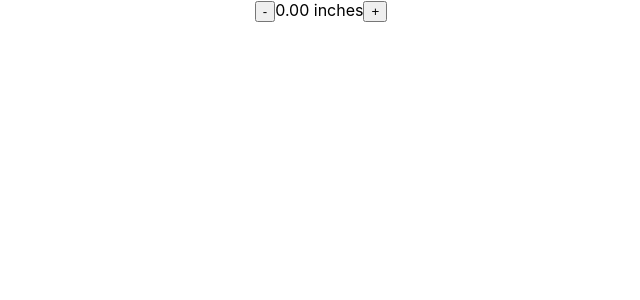
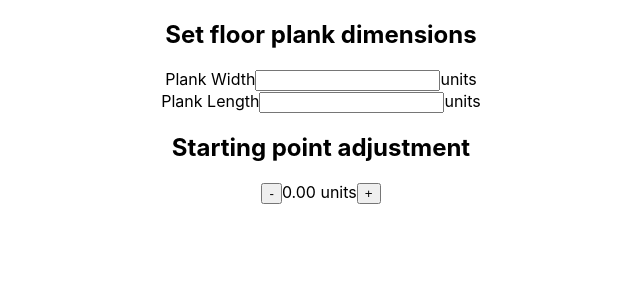
Before and after one commit to danielwlemmon/flooring-calculator, a React (Create React App) app: page / in a window 1280 px wide. Shown: the top 300 px of the page, without its empty margins (319-959 px from the left). Built offline with nearby package versions, Linux system fonts and the light colour scheme.

Commit message:
updated plank dimentions
plank dimensions is now an object that includes width and length.

```diff
--- a/src/Components/Calculator.js
+++ b/src/Components/Calculator.js
@@ -1,24 +1,52 @@
 import React, { useState } from 'react';
+import Measurements from './Measurements';
 
 function Calculator() {
-  const [startPoint, setStartPoint] = useState(0);
+  const [offset, setOffset] = useState(0);
+  const [plankDimensions, setPlankDimensions] = useState({
+    width: 0,
+    length: 0
+  });
 
   const increaseStart = () => {
-    const offSet = startPoint;
-    setStartPoint(offSet + 0.25);
+    const offSetAdjust = offset;
+    setOffset(offSetAdjust + 0.25);
   };
 
   const decreaseStart = () => {
-    const offSet = startPoint;
-    setStartPoint(offSet - 0.25);
+    const offSetAdjust = offset;
+    setOffset(offSetAdjust - 0.25);
   };
 
+  const handleChange = (e) => {
+    console.log(e.target.value + e.target.name)
+    setPlankDimensions((preValue) => {
+      return {...preValue, [e.target.name]: e.target.value};
+    });
+  };
 
   return(
     <div>
+      <h2>Set floor plank dimensions</h2>
+      <label name="plankWidth">Plank Width</label>
+      <input onChange = {handleChange}
+      type="number"
+      name="width"
+      />
+       units
+      <br/>
+      <label name="plankLength">Plank Length</label>
+      <input onChange = {handleChange}
+      type="number"
+      name="length"
+      />
+       units
+      <br/>
+      <h2>Starting point adjustment</h2>
       <button onClick={decreaseStart}>-</button>
-      {startPoint.toFixed(2)} inches
+      {offset.toFixed(2)} units
       <button onClick={increaseStart}>+</button>
+      <Measurements />
     </div>
   )
 };
--- /dev/null
+++ b/src/Components/Measurements.js
@@ -0,0 +1,7 @@
+import React from 'react';
+
+function Measurements() {
+
+};
+
+export default Measurements
```
